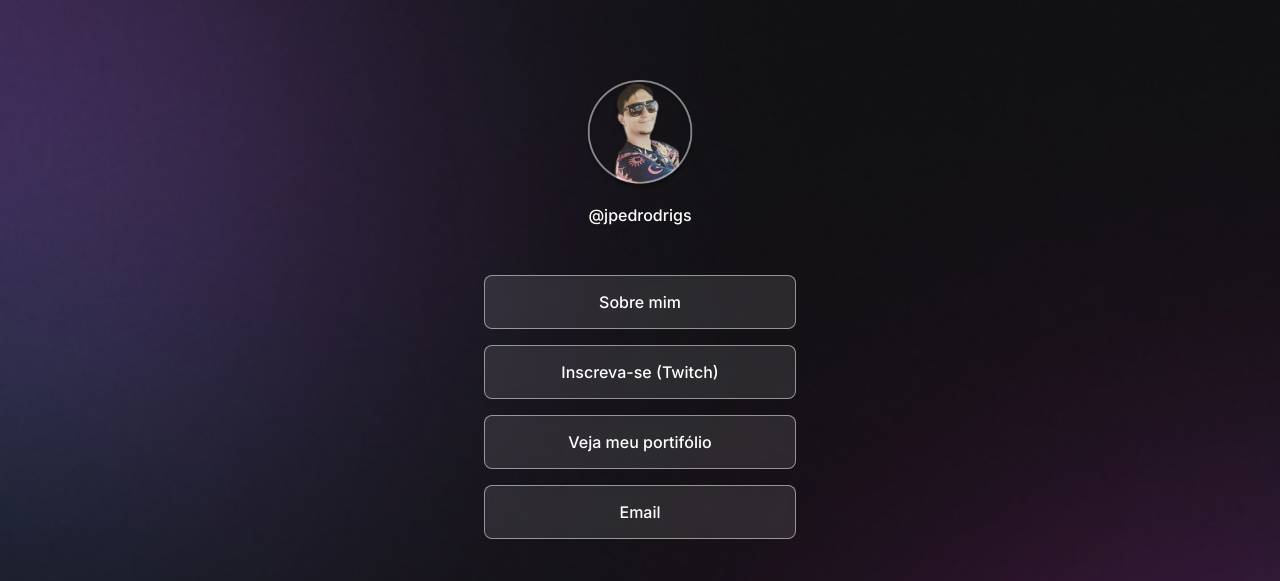
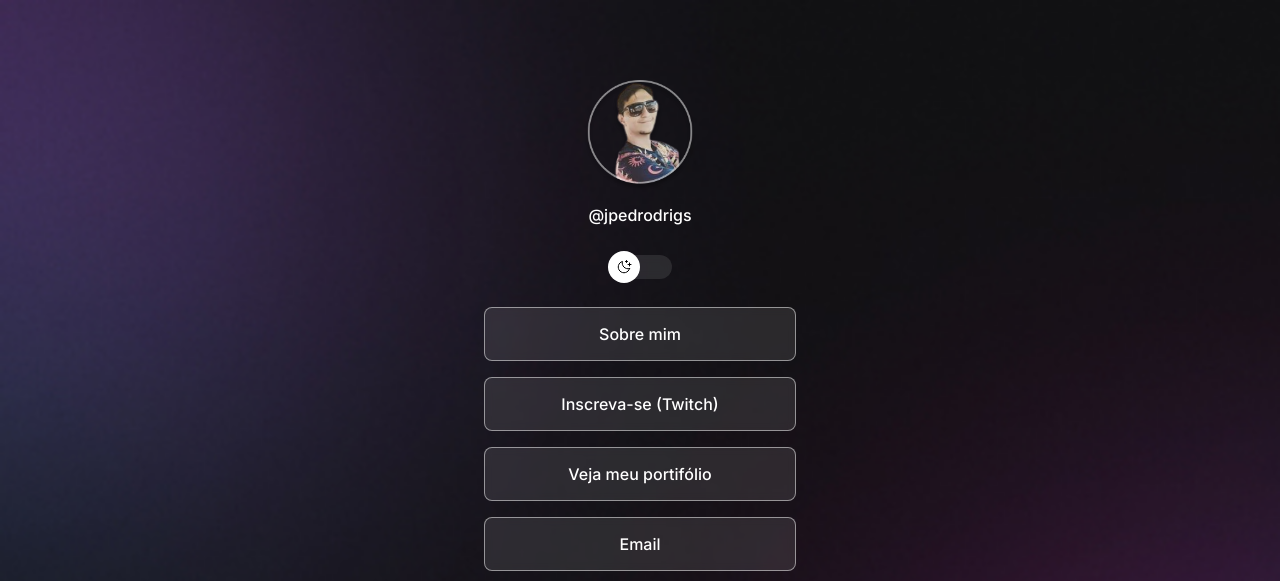
Before and after one commit to uraharap/Agregador-de-links, a plain HTML site: page index.html in a window 1280 px wide. Shown: the top 581 px of the page. Drawn offline with nearby package versions, Linux system fonts and the light colour scheme.

Commit message:
JavaScript e Light Mode
Foi adicionada a parte de javascript e a versão light mode. Colocando em prática o que foi ensinado no modulo 5 do Discover.

```diff
--- a/index.html
+++ b/index.html
@@ -1,5 +1,5 @@
 <!DOCTYPE html>
-<html lang="pt-br">
+<html lang="pt-br" >
   <head>
     <link rel="preconnect" href="https://fonts.googleapis.com" />
     <link rel="preconnect" href="https://fonts.gstatic.com" crossorigin />
@@ -19,6 +19,16 @@
         <img src="./assets/avatar.png" alt="Minha foto no fusqueta" />
         <p>@jpedrodrigs</p>
       </div>
+
+      <div id="switch" onclick="toggleMode()">
+        <button>
+
+        </button>
+          <span>
+
+          </span>
+      </div>
+
       <ul>
         <li>
           <a href="#">Sobre mim</a>
@@ -49,5 +59,6 @@
     </div>
     <script type="module" src="https://unpkg.com/ionicons@7.1.0/dist/ionicons/ionicons.esm.js"></script>
     <script nomodule src="https://unpkg.com/ionicons@7.1.0/dist/ionicons/ionicons.js"></script>
+    <script src="./script.js"></script>
   </body>
 </html>
--- /dev/null
+++ b/script.js
@@ -0,0 +1,23 @@
+function toggleMode() {
+  const html = document.documentElement;
+
+  // if (html.classList.contains("light")) {
+  // html.classList.remove("light");
+  // } else {
+  // html.classList.add("light");
+  // }
+  html.classList.toggle('light')
+
+    // pegar a tag img
+    // condição: se estiver light mode, adicionar a imagem light, se estiver sem light mode - manter a imagem normal
+    // substituir a imagem
+
+    const img = document.querySelector("#profile img")
+        if (html.classList.contains("light")) {
+        // se estiver light mode, adicionar a imagem light.
+            img.setAttribute('src', './assets/avatar-light.png')
+        } else {
+            img.setAttribute('src', './assets/avatar.png')
+        }
+
+}
--- a/style.css
+++ b/style.css
@@ -4,6 +4,24 @@
   margin: 0;
   padding: 0;
   box-sizing: border-box;
+}
+
+:root {
+  --text-color: white;
+  --bg-url: url(./assets/bg-mobile.jpg);
+  --stroke-color: rgb(255, 255, 255, 0.5);
+  --surface-color: rgb(255, 255, 255, 0.1);
+  --surface-color-hover: rgb(255, 255, 255, 0.05);
+  --highlight-color: rgba(255, 255, 255, 0.2);
+}
+
+.light {
+  --text-color: black;
+  --bg-url: url(./assets/bg-mobile-light.jpg);
+  --stroke-color: rgba(0, 0, 0, 0.5);
+  --surface-color: rgba(0, 0, 0, 0.05);
+  --surface-color-hover: rgba(0, 0, 0, 0.02);
+  --highlight-color: rgba(0, 0, 0, 0.1);
 }
 
 body {
@@ -15,20 +33,22 @@ body {
 
      backgorund: color image -> repeat -> position/size (Obs: shorthan, forma abreviada de representar o código acima.)*/
 
-  background: url(./assets/bg-mobile.jpg) no-repeat top center/cover;
+  background: var(--bg-url) no-repeat top center/cover;
 }
 
 body * {
   font-family: "Inter", sans-serif;
-  color: white;
+  color: var(--text-color);
 }
 
 #container {
   width: 360px;
   margin: 56px auto 0px;
 
- padding: 0 24px;
+  padding: 0 24px;
 }
+
+/*Profile*/
 
 #profile {
   text-align: center;
@@ -46,9 +66,51 @@ body * {
   margin-top: 8px;
 }
 
+/*Switch*/
+
+#switch {
+  position: relative;
+  width: 64px;
+
+  margin: 4px auto;
+}
+
+#switch button {
+  width: 32px;
+  height: 32px;
+  background: white url(./assets/moon-stars.svg) no-repeat center;
+  border: 0;
+  border-radius: 50%;
+
+  position: absolute;
+  top: 50%;
+  left: 0;
+  z-index: 1;
+  transform: translateY(-50%);
+}
+
+.light #switch button {
+  right: 0;
+  left: initial;
+}
+
+#switch span {
+  display: block;
+  width: 64px;
+  height: 24px;
+
+  background: var(--surface-color);
+  border: 1px var(--stroke-color);
+
+  backdrop-filter: blur(4px);
+  -webkit-backdrop-filter: blur(4px);
+
+  border-radius: 9999px;
+}
+
 /* Links*/
 
-ul{
+ul {
   list-style: none;
 
   display: flex;
@@ -56,7 +118,6 @@ ul{
   gap: 16px;
 
   padding: 24px 0px;
-
 }
 
 ul li a {
@@ -66,8 +127,8 @@ ul li a {
 
   padding: 16px 24px;
 
-  background: rgb(255, 255, 255, 0.1);
-  border: 1px solid rgb(255, 255, 255, 0.5);
+  background: var(--surface-color);
+  border: 1px solid var(--stroke-color);
   border-radius: 8px;
 
   backdrop-filter: blur(4px);
@@ -81,8 +142,8 @@ ul li a {
 
 /*pseudo-selector*/
 ul li a:hover {
-  background: rgb(255, 255, 255, 0.05);
-  border: 1.5px solid white
+  background: var(--surface-color-hover);
+  border: 1.5px solid var(--text-color);
 }
 
 #social-links {
@@ -94,18 +155,16 @@ ul li a:hover {
 }
 
 #social-links a {
-
   display: flex;
   align-items: center;
   justify-content: center;
   padding: 16px;
   transition: background 0.2s;
   border-radius: 50%;
-  }
-
+}
 
 #social-links a:hover {
-  background: rgba(255, 255, 255, 0.20);
+  background: var(--highlight-color);
 }
 
 footer {
@@ -113,5 +172,4 @@ footer {
   text-align: center;
   line-height: 24px;
   text-decoration-line: underline;
-
 }
```
Also changed, not shown: assets/avatar-light.png (added), assets/moon-stars.svg (added), 2 other files.
